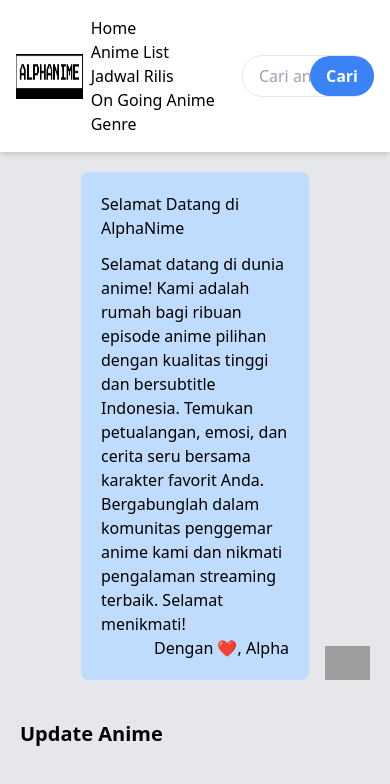
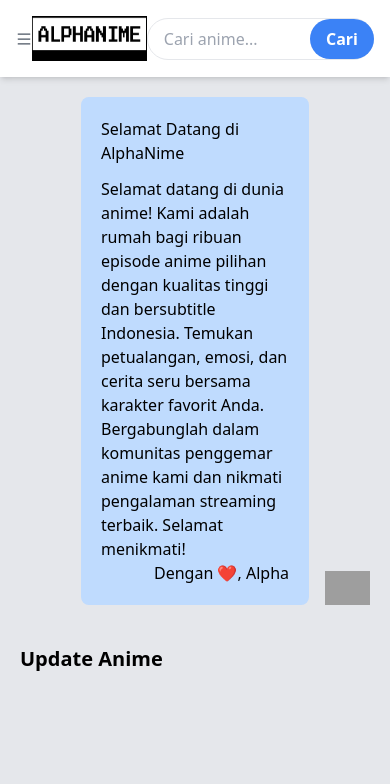
Before and after one commit to Albertt1509/AlphaNime, a React (Vite) app: page / in a window 390 px wide. Shown: the top 784 px of the page. Built offline with nearby package versions, Linux system fonts and the light colour scheme; grey boxes are pictures that could not be loaded.

Commit message:
fix bug responsive

```diff
--- a/src/components/Navbar/Navbar.jsx
+++ b/src/components/Navbar/Navbar.jsx
@@ -13,71 +13,73 @@ const Navbar = () => {
       window.location.href = `/search/${searchKeyword}`;
     }
   };
-
   return (
     <div>
-      <nav className="bg-white shadow-md">
+      <nav className="bg-white shadow-md relative">
         <div className="flex items-center justify-between font-medium p-4">
+             <div className="md:hidden">
+              <div className={`text-gray-600 hover:text-gray-800 ${menuOpen ? 'menu-enter-active menu-enter-to' : 'menu-leave-active menu-leave-to'}`}
+                onClick={() => setMenuOpen(!menuOpen)}>
+                <AiOutlineMenu />
+              </div>
+          </div>
           <div className="flex items-center gap-2">
             <img className='logo' src={Logo} alt="" />
           </div>
-
-          <div className="md:hidden">
-            <button
-              className="text-gray-600 hover:text-gray-800"
-              onClick={() => setMenuOpen(!menuOpen)}
-            >
-
-            </button>
-          </div>
-
-          <ul className="md:flex md:items-center gap-2 w-full justify-center">
+          {/* Menu Mobile */}
+          <ul className={`md:hidden bg-white fixed w-full top-0 overflow-y-auto bottom-0 py-24 pl-4 duration-500 z-50 ${menuOpen ? "translate-x-[-1rem]" : "-translate-x-full"}`} style={{ marginLeft: menuOpen ? '0' : '-100%' }}>
+            <img className='logo' src={Logo} alt="" />
             <li>
-              <Link to="/" className="px-2 py-2">Home</Link>
+              <Link to="/" className="py-7 px-3 inline-block">Home</Link>
             </li>
             <li>
-              <Link to="/anime-list" className="px-2 py-2">Anime List</Link>
+              <Link to="/anime-list" className="py-7 px-3 inline-block">Anime List</Link>
             </li>
             <li>
-              <Link to="/jadwal-rilis" className="px-2 py-2">Jadwal Rilis</Link>
+              <Link to="/jadwal-rilis" className="py-7 px-3 inline-block">Jadwal Rilis</Link>
             </li>
             <li>
-              <Link to="/ongoing" className="px-2 py-2">On Going Anime</Link>
+              <Link to="/ongoing" className="py-7 px-3 inline-block">On Going Anime</Link>
             </li>
             <li>
-              <Link to="/genres" className="px-2 py-2">Genre</Link>
+              <Link to="/genres" className="py-7 px-3 inline-block">Genre</Link>
             </li>
           </ul>
-
-          <div className="md:hidden">
-            <button
-              className="text-gray-600 hover:text-gray-800"
-              onClick={() => setMenuOpen(!menuOpen)}
-            >
-            </button>
-          </div>
+          <ul className={`md:flex hidden md:items-center gap-2 w-full justify-center ${menuOpen ? 'menu-enter-active menu-enter-to translate-x-2' : 'menu-leave-active menu-leave-to'}`}>
+            {menuOpen ? null : (
+              <>
+                <li>
+                  <Link to="/" className="px-2 py-2">Home</Link>
+                </li>
+                <li>
+                  <Link to="/anime-list" className="px-2 py-2">Anime List</Link>
+                </li>
+                <li>
+                  <Link to="/jadwal-rilis" className="px-2 py-2">Jadwal Rilis</Link>
+                </li>
+                <li>
+                  <Link to="/ongoing" className="px-2 py-2">On Going Anime</Link>
+                </li>
+                <li>
+                  <Link to="/genres" className="px-2 py-2">Genre</Link>
+                </li>
+              </>
+            )}
+          </ul>
           <ul className="md:flex items-center gap-2">
             <li>
               <div className="relative">
-                <input
-                  type="text"
-                  placeholder="Cari anime..."
-                  className="border rounded-full py-2 px-4 pr-12 w-full focus:outline-none focus:border-blue-500"
-                  value={searchKeyword}
-                  onChange={(e) => setSearchKeyword(e.target.value)}
-                />
+                <input type="text" placeholder="Cari anime..."className="border rounded-full py-2 px-4 pr-12 w-full focus:outline-none focus:border-blue-500" value={searchKeyword} onChange={(e) => setSearchKeyword(e.target.value)}/>
                 <Link
                   to={`/search/${searchKeyword}`}
                   className="absolute right-4 top-2/4 transform -translate-y-1/2 bg-blue-500 hover:bg-blue-700 text-white font-bold py-2 px-4 rounded-full"
                   style={{ right: '0' }}
                   onClick={handleSearch}
-                >
-                  Cari
+                >Cari
                 </Link>
               </div>
             </li>
           </ul>
-
         </div>
       </nav>
     </div>
```
